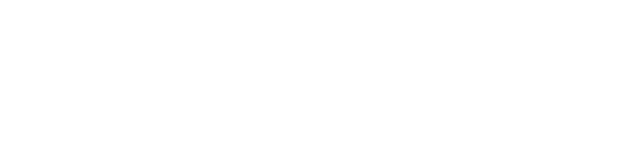
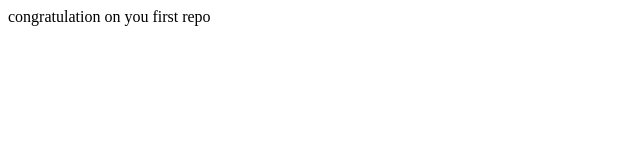
Before and after one commit to kumarideas2025/git-harry-to-kumar-, a plain HTML site: page kumar.html in a window 1280 px wide. Shown: the whole page, without its empty margins (0-640 px from the left). Drawn offline with Linux system fonts and the light colour scheme.

Commit message:
add kumar
commit to main

```diff
--- a/kumar.html
+++ b/kumar.html
@@ -7,6 +7,6 @@
     <title>Document</title>
 </head>
 <body5656>
-
+    congratulation on you first repo
 </body>
 </html>
```
